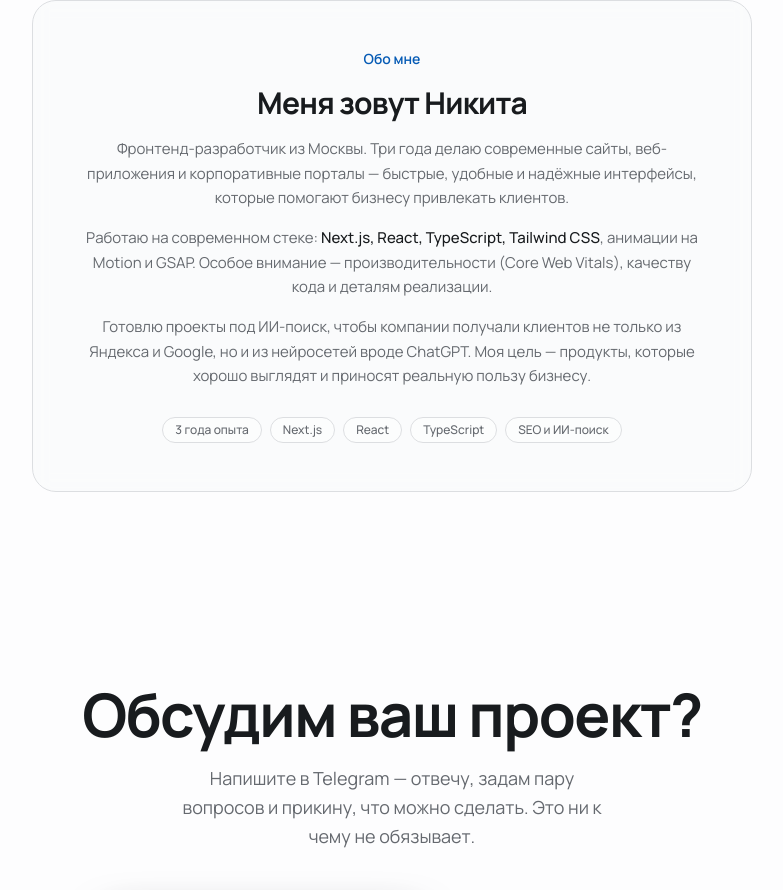
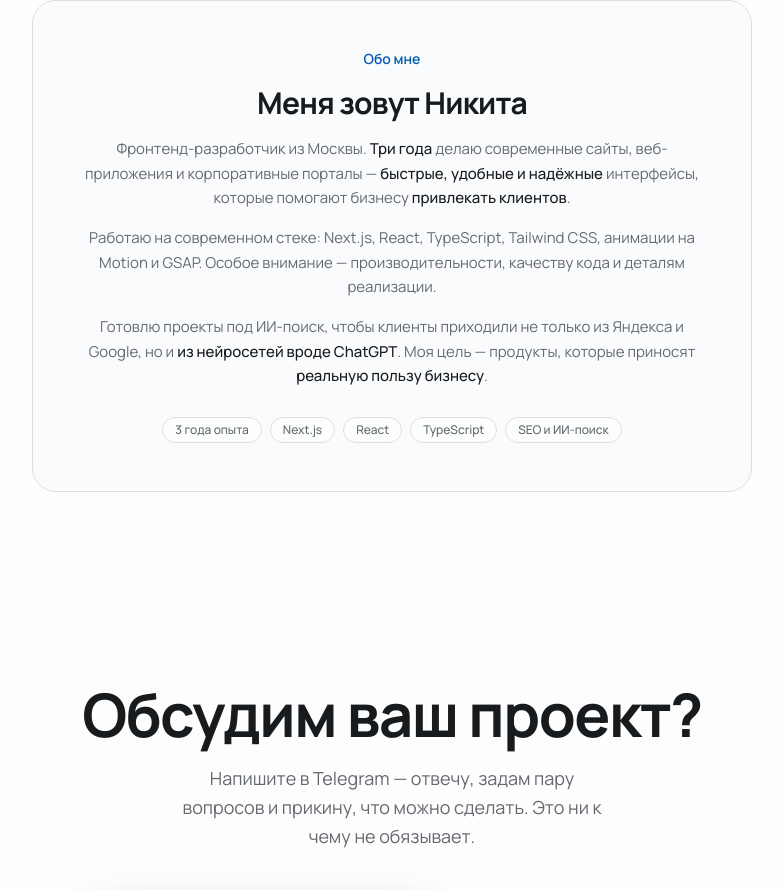
Before and after one commit to Nkey666/nkeydesign, a Next.js app: page / in a window 1280 px wide. Shown: the part 5686-6576 px from the top of the page, without its empty margins (248-1031 px from the left). Built offline with nearby package versions, Linux system fonts and the light colour scheme; no server answers.

Commit message:
About: emphasize client-value phrases, de-emphasize tech stack

```diff
--- a/components/site/about-specialist.tsx
+++ b/components/site/about-specialist.tsx
@@ -15,23 +15,28 @@ export function AboutSpecialist() {
         </h2>
         <div className="mx-auto mt-4 max-w-2xl space-y-4 text-[15px] leading-relaxed text-muted">
           <p>
-            Фронтенд-разработчик из Москвы. Три года делаю современные сайты,
-            веб-приложения и корпоративные порталы — быстрые, удобные и надёжные
-            интерфейсы, которые помогают бизнесу привлекать клиентов.
+            Фронтенд-разработчик из Москвы.{" "}
+            <span className="font-medium text-fg">Три года</span> делаю
+            современные сайты, веб-приложения и корпоративные порталы —{" "}
+            <span className="font-medium text-fg">
+              быстрые, удобные и надёжные
+            </span>{" "}
+            интерфейсы, которые помогают бизнесу{" "}
+            <span className="font-medium text-fg">привлекать клиентов</span>.
           </p>
           <p>
-            Работаю на современном стеке:{" "}
-            <span className="font-medium text-fg">
-              Next.js, React, TypeScript, Tailwind CSS
-            </span>
-            , анимации на Motion и GSAP. Особое внимание — производительности
-            (Core Web Vitals), качеству кода и деталям реализации.
+            Работаю на современном стеке: Next.js, React, TypeScript, Tailwind
+            CSS, анимации на Motion и GSAP. Особое внимание — производительности,
+            качеству кода и деталям реализации.
           </p>
           <p>
-            Готовлю проекты под ИИ-поиск, чтобы компании получали клиентов не
-            только из Яндекса и Google, но и из нейросетей вроде ChatGPT.
-            Моя цель — продукты, которые хорошо выглядят и приносят реальную
-            пользу бизнесу.
+            Готовлю проекты под ИИ-поиск, чтобы клиенты приходили не только из
+            Яндекса и Google, но и{" "}
+            <span className="font-medium text-fg">
+              из нейросетей вроде ChatGPT
+            </span>
+            . Моя цель — продукты, которые приносят{" "}
+            <span className="font-medium text-fg">реальную пользу бизнесу</span>.
           </p>
         </div>
 
```
